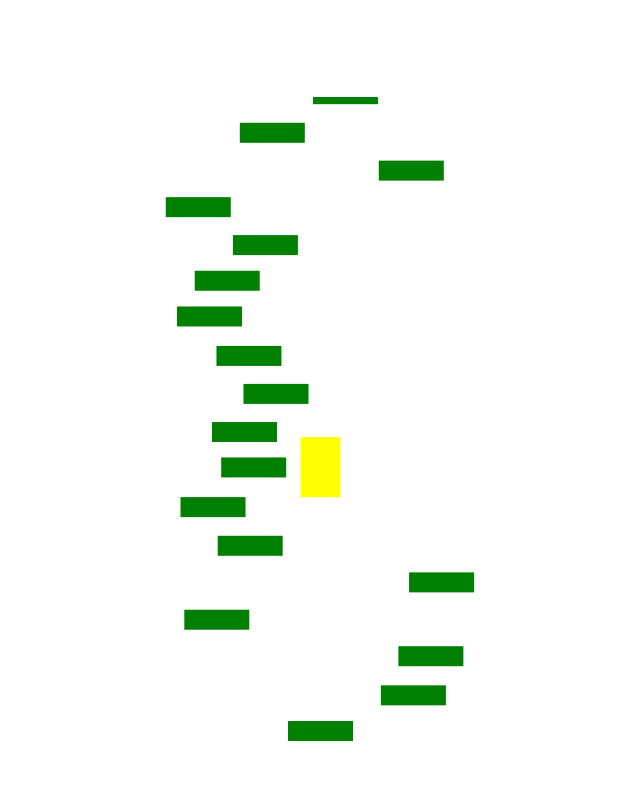
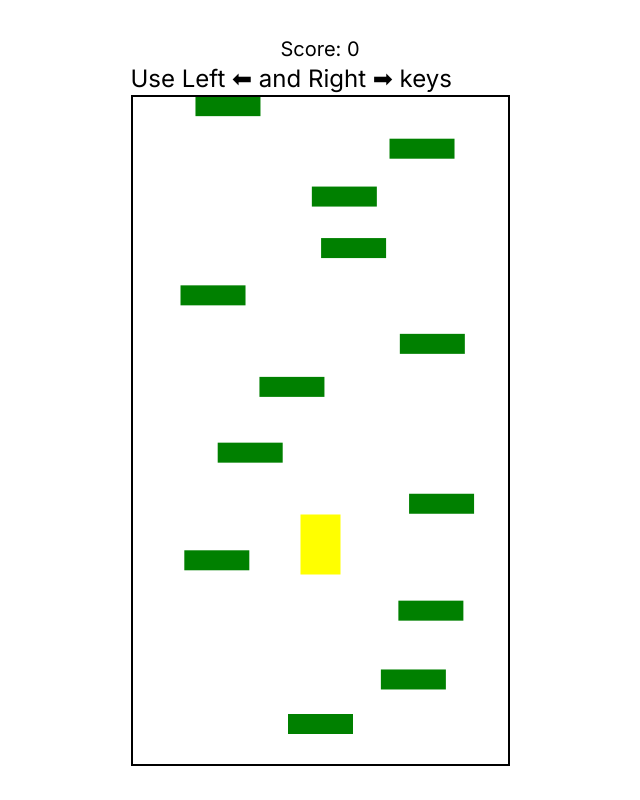
Before and after one commit to Chackoz/Flashdrive, a Next.js app: page /games/doodlejump in a window 1280 px wide. Shown: the whole page, without its empty margins (320-960 px from the left). Built offline with nearby package versions, Linux system fonts and the light colour scheme.

Commit message:
update : doodlejumpgame add instruction

```diff
--- a/app/components/DoodleJumpGame.tsx
+++ b/app/components/DoodleJumpGame.tsx
@@ -1,3 +1,4 @@
+
 import React,{ useState, useEffect ,useRef } from "react";
 
 interface DoodleGameProps{
@@ -7,7 +8,7 @@ interface DoodleGameProps{
 const DoodleJumpGame:React.FC<DoodleGameProps> = ({scoreUpdate}) => {
   const scoreRef = useRef(0);
   const canvasRef = useRef<HTMLCanvasElement>(null);
-
+  const [gameStart,setGameStart] = useState(false);
 useEffect(() => {
   const canvas = canvasRef.current as HTMLCanvasElement;
     const context = canvas?.getContext('2d') as CanvasRenderingContext2D;
@@ -22,13 +23,13 @@ const platformHeight = 20;
 const platformStart = canvas.height - 50;
 
 // player physics
-const gravity = 0.33;
+const gravity = 0.5;
 const drag = 0.3;
 const bounceVelocity = -12.5;
 
 // minimum and maximum vertical space between each platform
-let minPlatformSpace = 15;
-let maxPlatformSpace = 20;
+let minPlatformSpace = 20;
+let maxPlatformSpace = 55;
 
 // information about each platform. the first platform starts in the
 // bottom middle of the screen
@@ -95,10 +96,13 @@ function loop() {
   // if doodle reaches the middle of the screen, move the platforms down
   // instead of doodle up to make it look like doodle is going up
   if (doodle.y < canvas.height / 2 && doodle.dy < 0) {
+
+
+   // scoreUpdate(scoreRef.current);
     platforms.forEach(function(platform) {
       platform.y += -doodle.dy;
     });
-
+    console.log("Platforms are up")
     // add more platforms to the top of the screen as doodle moves up
     while (platforms[platforms.length - 1].y > 0) {
       platforms.push({
@@ -113,6 +117,7 @@ function loop() {
       // cap max space
       maxPlatformSpace = Math.min(maxPlatformSpace, canvas.height / 2);
     }
+
   }
   else {
     doodle.y += doodle.dy;
@@ -156,6 +161,7 @@ function loop() {
 
     // make doodle jump if it collides with a platform from above
     if (
+
       // doodle is falling
       doodle.dy > 0 &&
 
@@ -169,11 +175,19 @@ function loop() {
       doodle.y < platform.y + platformHeight &&
       doodle.y + doodle.height > platform.y
     ) {
+
       // reset doodle position so it's on top of the platform
       doodle.y = platform.y - doodle.height;
       doodle.dy = bounceVelocity;
     }
   });
+  if(doodle.dy < canvas.height){
+    // console.log(doodle.dy);
+    // console.log(canvas.height);
+
+    // console.log("Doodle is Down");
+
+  }
 
   // draw doodle
   context.fillStyle = 'yellow';
@@ -189,6 +203,7 @@ function loop() {
 
 // listen to keyboard events to move doodle
 document.addEventListener('keydown', function(e) {
+  setGameStart(true);
   // left arrow key
   if (e.which === 37) {
     keydown = true;
@@ -205,6 +220,7 @@ document.addEventListener('keydown', function(e) {
 });
 
 document.addEventListener('keyup', function(e) {
+  setGameStart(true);
   keydown = false;
 });
 
@@ -220,8 +236,8 @@ requestAnimationFrame(loop);
 
   return (
     <div className="text-white text-2xl">
-      <div> Use Left ⬅ and Right ➡ keys</div>
-      <canvas ref={canvasRef} width="375" height="667" id="game"></canvas>
+      <div className={`${gameStart? 'hidden':''} text-black`}> Use Left ⬅ and Right ➡ keys</div>
+      <canvas ref={canvasRef} width="375" height="667" id="game" className="border-black border-2" ></canvas>
     </div>
   )
 }
--- a/app/games/doodlejump/page.tsx
+++ b/app/games/doodlejump/page.tsx
@@ -14,7 +14,7 @@ const page:React.FC = () => {
   };
   return (
     <div className='flex flex-col justify-center items-center h-full bg-white w-full min-h-screen'>
-      <div className='text-white text-xl'>Score: {score}</div>
+      <div className='text-black text-xl'>Score: {score}</div>
 
     <DoodleJumpGame scoreUpdate={ScoreUpdate} />
   </div>
```
